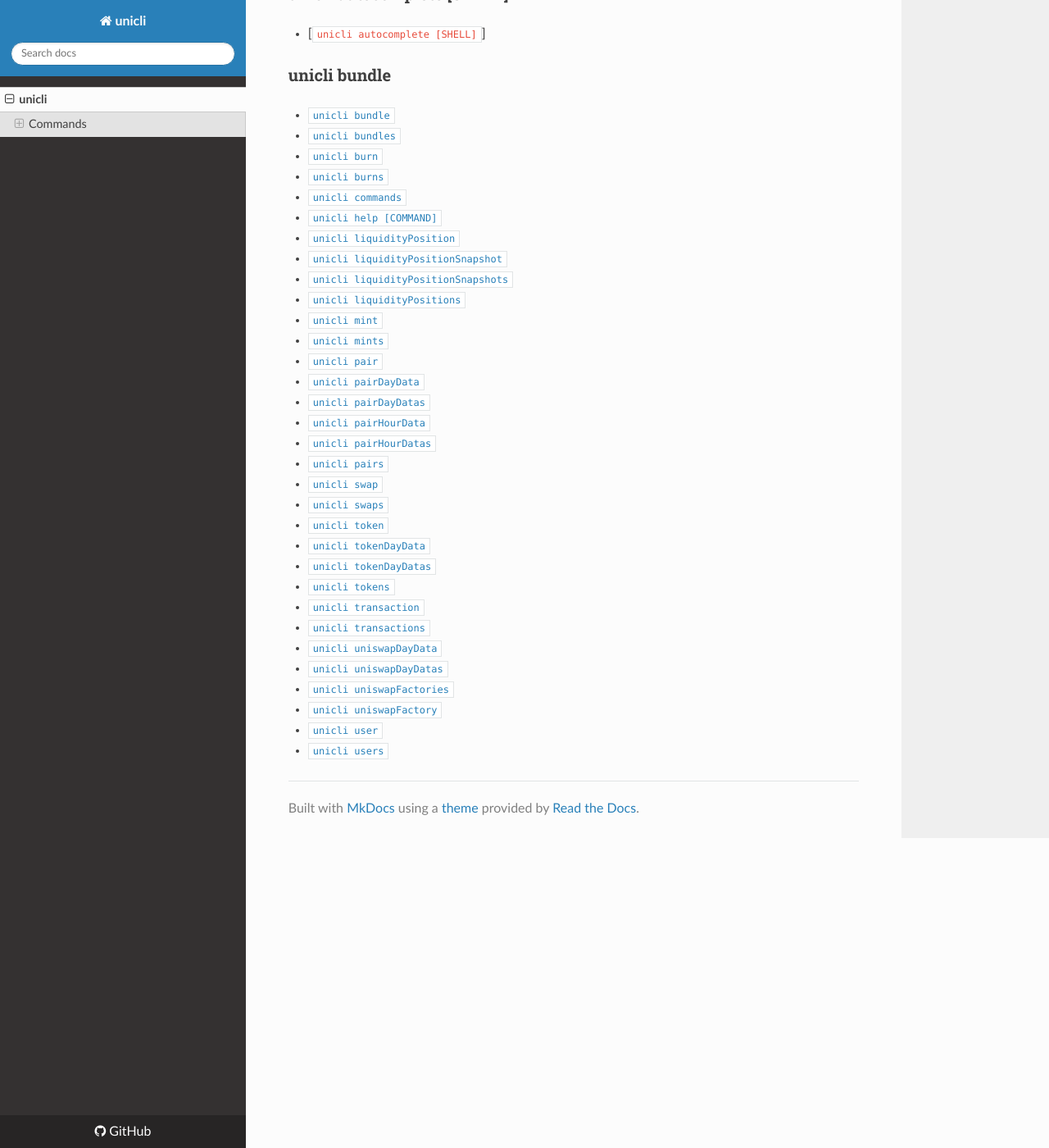
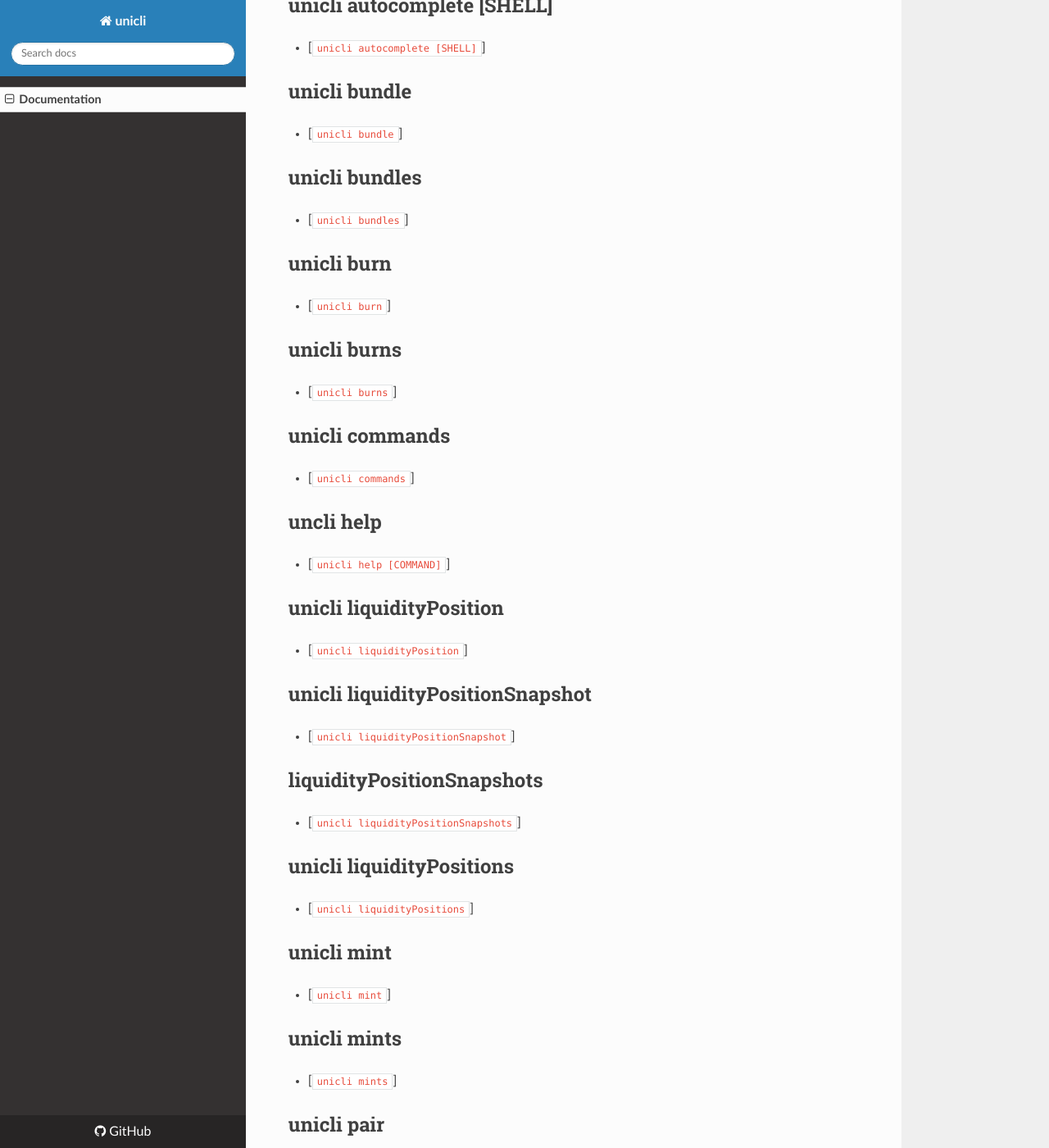
Before and after one commit to awilmoth/unicli, an MkDocs documentation site: the page built from docs/index.md, in a window 1280 px wide and 1400 px high, scrolled down 384 px. Shown: the whole window at 82% size. Built offline with MkDocs 1.6.1, drawn with Linux system fonts in a browser that asks for light colours; nearby versions of some CDN libraries; some of the changed text lies outside the part shown.

Commit message:
Update index.md

```diff
--- a/docs/index.md
+++ b/docs/index.md
@@ -1,48 +1,141 @@
-# unicli
+# Documentation
 
-For full documentation visit [unicli.org](https://www.unicli.org).
+[unicli.org](https://www.unicli.org).
 
-## Commands
+# Commands
 
-### unicli _meta
+## unicli _meta
 
 * [`unicli _meta`](
 
-### unicli autocomplete [SHELL]
+## unicli autocomplete [SHELL]
 
 * [`unicli autocomplete [SHELL]`]
 
-### unicli bundle
+## unicli bundle
 
-* [`unicli bundle`](#unicli-bundle)
-* [`unicli bundles`](#unicli-bundles)
-* [`unicli burn`](#unicli-burn)
-* [`unicli burns`](#unicli-burns)
-* [`unicli commands`](#unicli-commands)
-* [`unicli help [COMMAND]`](#unicli-help-command)
-* [`unicli liquidityPosition`](#unicli-liquidityposition)
-* [`unicli liquidityPositionSnapshot`](#unicli-liquiditypositionsnapshot)
-* [`unicli liquidityPositionSnapshots`](#unicli-liquiditypositionsnapshots)
-* [`unicli liquidityPositions`](#unicli-liquiditypositions)
-* [`unicli mint`](#unicli-mint)
-* [`unicli mints`](#unicli-mints)
-* [`unicli pair`](#unicli-pair)
-* [`unicli pairDayData`](#unicli-pairdaydata)
-* [`unicli pairDayDatas`](#unicli-pairdaydatas)
-* [`unicli pairHourData`](#unicli-pairhourdata)
-* [`unicli pairHourDatas`](#unicli-pairhourdatas)
-* [`unicli pairs`](#unicli-pairs)
-* [`unicli swap`](#unicli-swap)
-* [`unicli swaps`](#unicli-swaps)
-* [`unicli token`](#unicli-token)
-* [`unicli tokenDayData`](#unicli-tokendaydata)
-* [`unicli tokenDayDatas`](#unicli-tokendaydatas)
-* [`unicli tokens`](#unicli-tokens)
-* [`unicli transaction`](#unicli-transaction)
-* [`unicli transactions`](#unicli-transactions)
-* [`unicli uniswapDayData`](#unicli-uniswapdaydata)
-* [`unicli uniswapDayDatas`](#unicli-uniswapdaydatas)
-* [`unicli uniswapFactories`](#unicli-uniswapfactories)
-* [`unicli uniswapFactory`](#unicli-uniswapfactory)
-* [`unicli user`](#unicli-user)
-* [`unicli users`](#unicli-users)
+* [`unicli bundle`]
+
+## unicli bundles
+
+* [`unicli bundles`]
+
+## unicli burn
+
+* [`unicli burn`]
+
+## unicli burns
+
+* [`unicli burns`]
+
+## unicli commands
+
+* [`unicli commands`]
+
+## uncli help
+
+* [`unicli help [COMMAND]`]
+
+## unicli liquidityPosition
+
+* [`unicli liquidityPosition`]
+
+## unicli liquidityPositionSnapshot
+
+* [`unicli liquidityPositionSnapshot`]
+
+## liquidityPositionSnapshots
+
+* [`unicli liquidityPositionSnapshots`]
+
+## unicli liquidityPositions
+
+* [`unicli liquidityPositions`]
+
+## unicli mint
+
+* [`unicli mint`]
+
+## unicli mints
+
+* [`unicli mints`]
+
+## unicli pair
+
+* [`unicli pair`]
+
+## unicli pairDayData
+
+* [`unicli pairDayData`]
+
+## unicli pairDayDatas
+
+* [`unicli pairDayDatas`]
+
+## unicli pairHourData
+
+* [`unicli pairHourData`]
+
+## unicli pairHourDatas
+
+* [`unicli pairHourDatas`]
+
+## unicli pairs
+
+* [`unicli pairs`]
+
+## unicli swap
+
+* [`unicli swap`]
+
+## unicli swaps
+
+* [`unicli swaps`]
+
+## unicli token
+
+* [`unicli token`]
+
+## unicli tokenDayData
+
+* [`unicli tokenDayData`]
+
+## unicli tokenDayDatas
+
+* [`unicli tokenDayDatas`]
+
+## unicli tokens
+
+* [`unicli tokens`]
+
+## unicli transaction
+
+* [`unicli transaction`]
+
+## unicli transactions
+
+* [`unicli transactions`]
+
+## unicli uniswapDayData
+
+* [`unicli uniswapDayData`]
+
+## unicli uniswapDayDatas
+
+* [`unicli uniswapDayDatas`]
+
+## unicli uniswapFactories
+
+* [`unicli uniswapFactories`]
+
+## unicli uniswapFactory
+
+* [`unicli uniswapFactory`]
+
+## unicli user
+
+* [`unicli user`]
+
+## unicli users
+
+* [`unicli users`]
```
